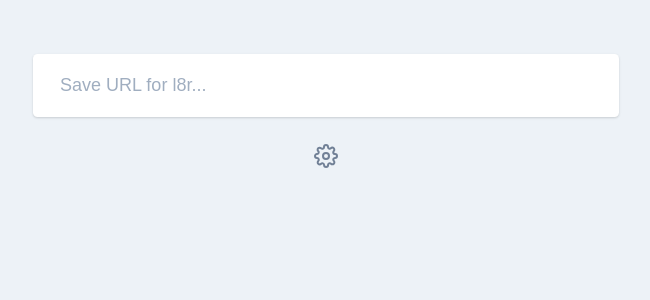
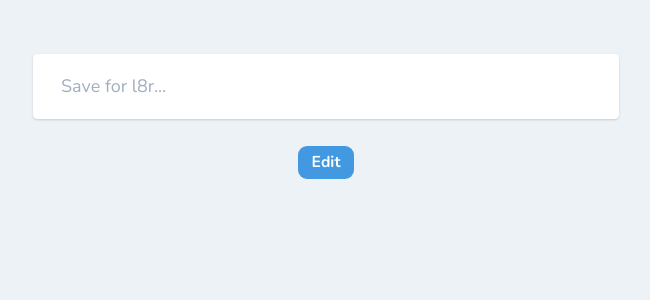
Before and after one commit to jonleesmith/l8r, a Nuxt app: page / in a window 1280 px wide. Shown: the top 300 px of the page, without its empty margins (314-964 px from the left). Built offline with nearby package versions, Linux system fonts and the light colour scheme.

Commit message:
Smarter component split, jiggly edit view

```diff
--- a/components/Bookmark.vue
+++ b/components/Bookmark.vue
@@ -1,12 +1,24 @@
 <template>
-    <div class="bookmark w-full lg:w-1/3 p-6 flex" :class="{ 'edit' : (edit) }">
+    <div class="bookmark w-full lg:w-1/3 p-6 flex relative" :class="{ 'edit' : (edit) }">
+        <button @click.prevent="deleteBookmark" class="absolute top-0 right-0 pt-4 pr-4 text-gray-600 focus:outline-none" v-if="edit">
+            <span class="bg-white inline-block rounded-full">
+                <svg xmlns="http://www.w3.org/2000/svg" width="24" height="24" viewBox="0 0 24 24" fill="none" stroke="currentColor" stroke-width="2" stroke-linecap="round" stroke-linejoin="round" class="feather feather-x-circle"><circle cx="12" cy="12" r="10"></circle><line x1="15" y1="9" x2="9" y2="15"></line><line x1="9" y1="9" x2="15" y2="15"></line></svg>
+            </span>
+        </button>
         <div class="p-8 bg-white rounded-sm shadow flex flex-col">
-            <!-- <img :src="bookmark.image" :alt="bookmark.title"> -->
+            <!-- <div>
+                 :style="{
+                background: `url(${bookmark.image})`,
+                'background-repeat': 'no-repeat',
+                'background-position': 'center center',
+                'background-size': 'cover',
+                }"
+            </div> -->
             <div>
                 <a
                 :href="bookmark.url" target="_blank"
                 class="text-xl font-bold flex items-center mb-2 block">
-                    <img v-if="bookmark.icon" :src="bookmark.icon" class="w-4 h-4 mr-3">
+                    <!-- <img v-if="bookmark.icon" :src="bookmark.icon" class="w-4 h-4 mr-3"> -->
                     <p>{{ bookmark.title }}</p>
                 </a>
             </div>
@@ -21,7 +33,15 @@
 </template>
 <script>
 export default {
-  props: ['bookmark', 'edit'],
+    props: ['bookmark', 'edit', 'id'],
+    methods: {
+        deleteBookmark() {
+            if ( window.confirm('Are you sure you want to remove this bookmark?') )
+            {
+                this.$emit('delete', this.id)
+            }
+        }
+    }
 }
 </script>
 <style>
@@ -36,15 +56,15 @@ export default {
   }
 
   20%, 80% {
-    transform: translate3d(2px, 0, 0);
+    transform: translate3d(1px, 0, 0);
   }
 
   30%, 50%, 70% {
-    transform: translate3d(-3px, 0, 0);
+    transform: translate3d(-1px, 0, 0);
   }
 
   40%, 60% {
-    transform: translate3d(3px, 0, 0);
+    transform: translate3d(1px, 0, 0);
   }
 }
 </style>
--- /dev/null
+++ b/components/FormInput.vue
@@ -0,0 +1,36 @@
+<template>
+    <form class="w-full px-6 lg:w-1/2 mx-auto" @submit.prevent="submit">
+        <input class="w-full py-4 px-6 rounded shadow outline-none bg-white border border-transparent"
+        :class="{ 'border-red-500' : (error) }"
+        type="text" placeholder="Save for l8r..." v-model="url" />
+    </form>
+</template>
+<script>
+
+    import Loading from '~/components/Loading'
+
+    export default {
+        data() {
+            return {
+                url: '',
+                error: false,
+            }
+        },
+        methods: {
+           async submit() {
+               this.error = false
+                try {
+                    let response = await this.$api.get('meta-url', {
+                        params: {
+                            url: this.url
+                        }
+                    })
+                    this.url = ''
+                    this.$emit('complete', response.data)
+                } catch(err) {
+                    this.error = true
+                }
+            }
+        }
+    }
+</script>
--- /dev/null
+++ b/components/Loading.vue
@@ -0,0 +1,14 @@
+<template>
+    <div class="loading text-gray-500 flex items-center justify-center fixed w-full top-0 pt-4">
+        <svg xmlns="http://www.w3.org/2000/svg" width="24" height="24" viewBox="0 0 24 24" fill="none" stroke="currentColor" stroke-width="2" stroke-linecap="round" stroke-linejoin="round" class="feather feather-loader"><line x1="12" y1="2" x2="12" y2="6"></line><line x1="12" y1="18" x2="12" y2="22"></line><line x1="4.93" y1="4.93" x2="7.76" y2="7.76"></line><line x1="16.24" y1="16.24" x2="19.07" y2="19.07"></line><line x1="2" y1="12" x2="6" y2="12"></line><line x1="18" y1="12" x2="22" y2="12"></line><line x1="4.93" y1="19.07" x2="7.76" y2="16.24"></line><line x1="16.24" y1="7.76" x2="19.07" y2="4.93"></line></svg>
+    </div>
+</template>
+<style>
+    .loading svg {
+        animation: spinAround 900ms infinite linear;
+    }
+    @keyframes spinAround {
+        from { transform: rotate(0deg); }
+        to { transform: rotate(360deg); }
+    }
+</style>
--- a/components/Preview.vue
+++ b/components/Preview.vue
@@ -1,36 +1,18 @@
 <template>
-    <div>
-        <div v-if="meta">{{ meta }}</div>
-        <p v-else>Fetching...</p>
+    <div class="text-center">
+        {{ meta }}
+        <button
+        class="focus:outline-none bg-green-500 text-white font-semibold py-1 px-3 rounded"
+        @click.prevent="$emit('save', meta)">Save</button>
     </div>
 </template>
 <script>
 
+
+
     export default {
 
-        props: ['url'],
-
-        data() {
-            return {
-                meta: null
-            }
-        },
-
-        async mounted() {
-
-            try {
-                let response = await this.$api.get('meta-url', {
-                    params: {
-                        url: this.url
-                    }
-                })
-                this.meta = response.data
-                this.$emit('complete', this.meta)
-            } catch(err) {
-                console.log(err)
-                this.$emit('error', err)
-            }
-        }
+        props: ['meta'],
 
     }
 </script>
--- a/functions-build/meta-url.js
+++ /dev/null
@@ -1,32 +0,0 @@
-/* eslint-disable */
-const meta = require('page-metadata-parser');
-const domino = require('domino')
-const axios = require('axios')
-
-exports.handler = async function(event, context) {
-    const url = event.queryStringParameters.url
-    return axios.get(url)
-    .then((response) => {
-        const html = response.data
-        console.log(typeof html)
-        const window = domino.createWindow({});
-        console.log(window)
-        // const meta = getMetadata(window.document, url);
-        return {
-            statusCode: 200,
-            body: JSON.stringify({
-
-            })
-        }
-    })
-    .catch((err) => {
-        return {
-            statusCode: 500,
-            body: JSON.stringify(err.message)
-        }
-    })
-    .catch(err => ({
-        statusCode: 404,
-        body: 'No meta found'
-    }))
-}
--- a/nuxt.config.js
+++ b/nuxt.config.js
@@ -7,12 +7,13 @@ export default {
   head: {
     title: process.env.npm_package_name || '',
     meta: [
-      { charset: 'utf-8' },
-      { name: 'viewport', content: 'width=device-width, initial-scale=1' },
-      { hid: 'description', name: 'description', content: process.env.npm_package_description || '' }
+        { charset: 'utf-8' },
+        { name: 'viewport', content: 'width=device-width, initial-scale=1' },
+        { hid: 'description', name: 'description', content: process.env.npm_package_description || '' }
     ],
     link: [
-      { rel: 'icon', type: 'image/x-icon', href: '/favicon.ico' }
+        { rel: 'icon', type: 'image/x-icon', href: '/favicon.ico' },
+        { rel: 'stylesheet', href: 'https://fonts.googleapis.com/css?family=Nunito:400,600,700' },
     ]
   },
   /*
@@ -28,7 +29,7 @@ export default {
   ** Plugins to load before mounting the App
   */
   plugins: [
-      '~/plugins/axios'
+    '~/plugins/axios'
   ],
   /*
   ** Nuxt.js dev-modules
--- a/pages/index.vue
+++ b/pages/index.vue
@@ -1,13 +1,16 @@
 <template>
     <div>
-        <form class="w-full px-6 lg:w-1/2 mx-auto" @submit.prevent="submit">
-
-            <input class="w-full py-4 px-6 rounded shadow outline-none bg-white" type="text" placeholder="Save URL for l8r..." v-model="url" />
-        </form>
-        <Preview :url="url" @complete="addBookmark" v-if="addUrl"></Preview>
+        <FormInput @complete="addBookmark"></FormInput>
         <div class="actions flex items-center justify-center pt-6">
-            <button class="text-gray-600 outline-none" @click.prevent="edit = !edit">
-                <svg xmlns="http://www.w3.org/2000/svg" width="24" height="24" viewBox="0 0 24 24" fill="none" stroke="currentColor" stroke-width="2" stroke-linecap="round" stroke-linejoin="round" class="feather feather-settings"><circle cx="12" cy="12" r="3"></circle><path d="M19.4 15a1.65 1.65 0 0 0 .33 1.82l.06.06a2 2 0 0 1 0 2.83 2 2 0 0 1-2.83 0l-.06-.06a1.65 1.65 0 0 0-1.82-.33 1.65 1.65 0 0 0-1 1.51V21a2 2 0 0 1-2 2 2 2 0 0 1-2-2v-.09A1.65 1.65 0 0 0 9 19.4a1.65 1.65 0 0 0-1.82.33l-.06.06a2 2 0 0 1-2.83 0 2 2 0 0 1 0-2.83l.06-.06a1.65 1.65 0 0 0 .33-1.82 1.65 1.65 0 0 0-1.51-1H3a2 2 0 0 1-2-2 2 2 0 0 1 2-2h.09A1.65 1.65 0 0 0 4.6 9a1.65 1.65 0 0 0-.33-1.82l-.06-.06a2 2 0 0 1 0-2.83 2 2 0 0 1 2.83 0l.06.06a1.65 1.65 0 0 0 1.82.33H9a1.65 1.65 0 0 0 1-1.51V3a2 2 0 0 1 2-2 2 2 0 0 1 2 2v.09a1.65 1.65 0 0 0 1 1.51 1.65 1.65 0 0 0 1.82-.33l.06-.06a2 2 0 0 1 2.83 0 2 2 0 0 1 0 2.83l-.06.06a1.65 1.65 0 0 0-.33 1.82V9a1.65 1.65 0 0 0 1.51 1H21a2 2 0 0 1 2 2 2 2 0 0 1-2 2h-.09a1.65 1.65 0 0 0-1.51 1z"></path></svg>
+            <button class="rounded-lg px-3 py-1 font-bold text-sm focus:outline-none"
+                :class="{ 'bg-white text-gray-800' : edit, 'bg-blue-500 text-white': !edit }"
+                @click.prevent="edit = !edit">
+                <span v-if="edit">
+                    Done
+                </span>
+                <span v-else>
+                    Edit
+                </span>
             </button>
         </div>
         <div>
@@ -17,6 +20,8 @@
                     v-for="(bookmark, key) in bookmarks"
                     :bookmark="bookmark"
                     :edit="edit"
+                    :id="key"
+                    @delete="remove"
                     :key="key">
                 </Bookmark>
             </div>
@@ -27,17 +32,18 @@
 <script>
     import Bookmark from '~/components/Bookmark.vue'
     import Preview from '~/components/Preview.vue'
+    import FormInput from '~/components/FormInput.vue'
 
     export default {
         components: {
+            FormInput,
             Bookmark,
             Preview
         },
         data() {
             return {
                 edit: false,
-                addUrl: false,
-                url: '',
+                meta: false,
             }
         },
 
@@ -52,14 +58,18 @@
         },
 
         methods: {
-            submit() {
-                this.addUrl = true
+            previewMeta(meta) {
+                this.meta = meta
             },
             addBookmark(meta) {
                 this.bookmarks.push(meta)
                 this.bookmarks = this.bookmarks
-                this.url = ''
-                this.addUrl = false
+                this.$forceUpdate()
+            },
+            remove(id) {
+                this.bookmarks.splice(id, 1)
+                this.bookmarks = this.bookmarks
+                this.edit = false
             }
         },
 
```
Also changed, not shown: functions-build/package.json (deleted, +0 -14 lines).
